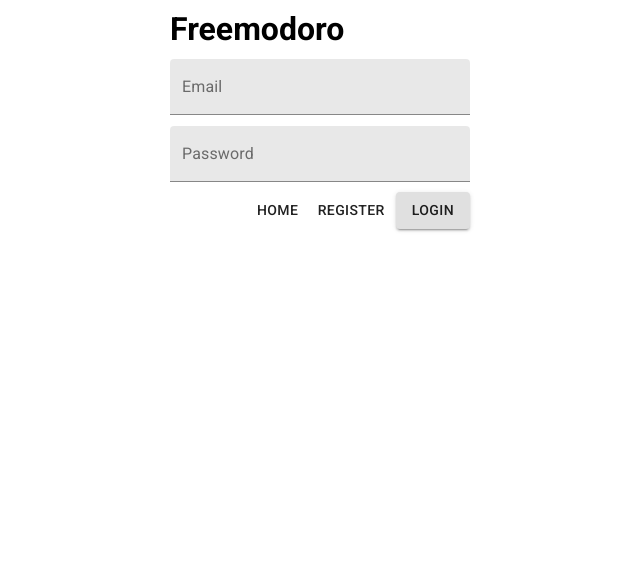
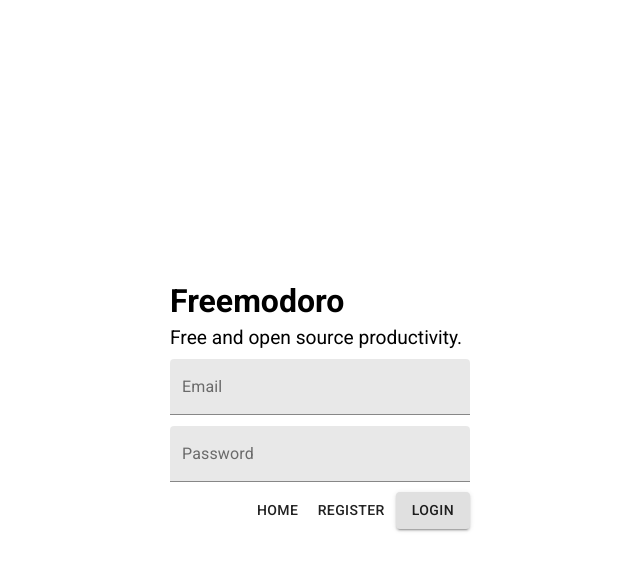
Before and after one commit to jaredblumer/freemodoro, a React (Create React App) app: page /login in a window 1280 px wide. Shown: the top 570 px of the page, without its empty margins (320-960 px from the left). Built offline with nearby package versions, Linux system fonts and the light colour scheme.

Commit message:
Center Login and Register components vertically

```diff
--- a/src/App.css
+++ b/src/App.css
@@ -3,6 +3,7 @@ body {
   border: none;
   font-family: "Roboto", sans-serif;
   font-size: 16px;
+  height: 100%;
   line-height: 1em;
   margin: 0;
   padding: 0;
@@ -110,11 +111,18 @@ footer a {
 .register-container {
   align-items: center;
   display: flex;
+  height: 100%;
   justify-content: center;
 }
 
 .login-container h1 {
   font-size: 2em;
+  margin: 0.67em 0;
+}
+
+.login-container h2 {
+  font-size: 1.2em;
+  font-weight: 400;
   margin: 0.67em 0;
 }
 
@@ -204,6 +212,10 @@ header {
 
 .progress-bar {
   transition: all 1s ease;
+}
+
+#root {
+  height: 100%;
 }
 
 .round-type button {
--- a/src/components/Login.js
+++ b/src/components/Login.js
@@ -78,7 +78,7 @@ class Login extends Component {
       <div className="login-container">
         <div>
           <h1>Freemodoro</h1>
-
+          <h2>Free and open source productivity.</h2>
           <form onSubmit={this.onSubmit}>
             <div className="textfield-container">
               <TextField
--- a/src/components/Register.js
+++ b/src/components/Register.js
@@ -152,7 +152,6 @@ class Register extends Component {
       <div className="register-container">
         <div>
           <h1>Freemodoro</h1>
-
           <div className="password-requirements">
             <span>Password must contain the following:</span>
             <p id="lowercase" className="invalid">
```
